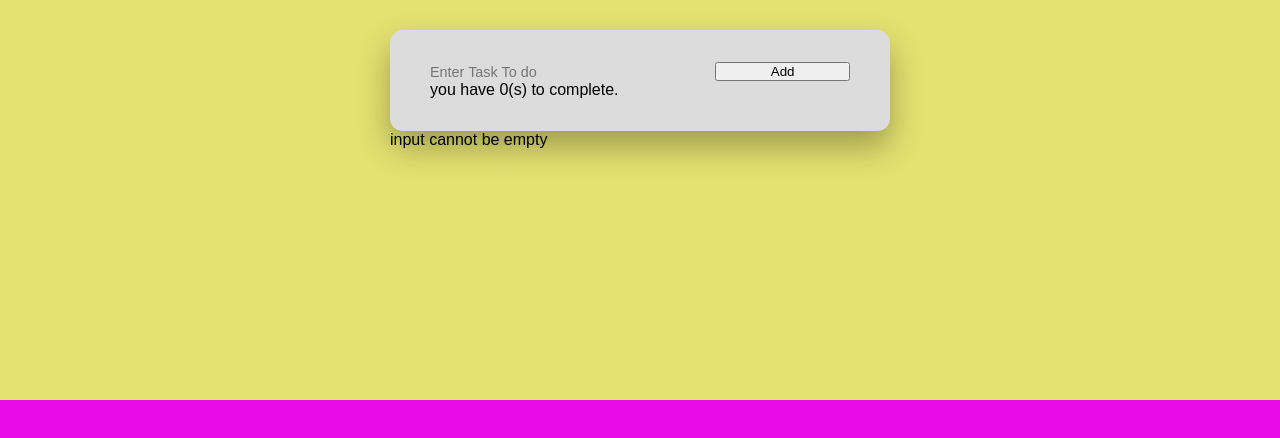
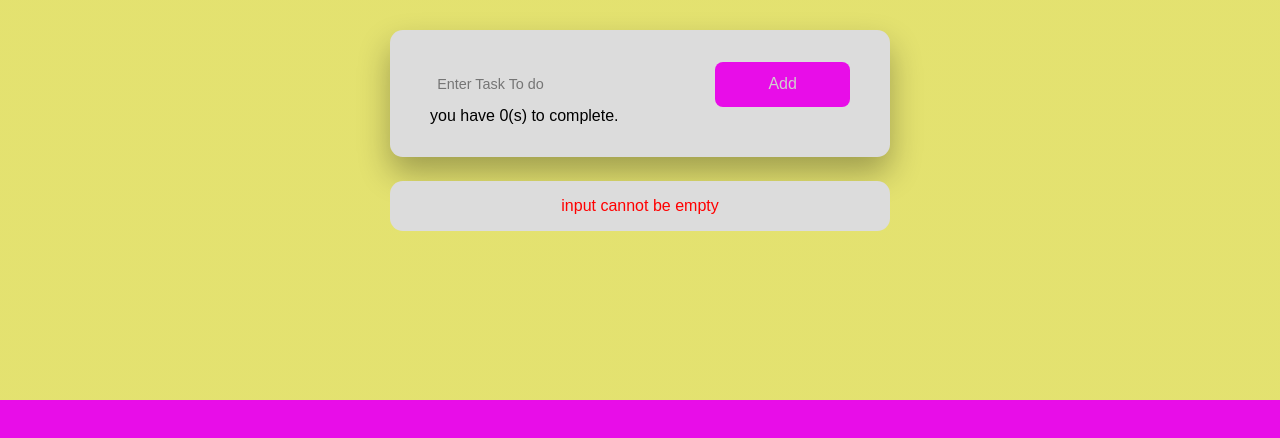
Before and after one commit to PaladuguLekhaRavali/todolist, a plain HTML site: page index.html in a window 1280 px wide. Drawn offline with Linux system fonts and the light colour scheme.

Commit message:
error message styled

```diff
--- a/styles.css
+++ b/styles.css
@@ -41,6 +41,34 @@ background: linear-gradient(#dfdd59dc 50%,#e80de8 50%);
     color:rgb(0, 0, 0);
     font-size: 0.9em;
     border: none;
-    padding:
+    padding:1em 0.5em;
 
 }
+#wrapper input:focus{
+outline: none;
+border-color: #e80de8;
+
+
+}
+#wrapper button {
+    position: relative;
+    border-radius: 0.5em;
+    font-weight: 500;
+    font-size: 1em;
+    background-color: #e80de8;
+    border: none;
+    outline: none;
+    color: rgb(209, 206, 206);
+    cursor:pointer;
+}
+#error{
+    text-align: center;
+    background-color:gainsboro;
+    color: red;
+    margin-top: 1.5em;
+    padding:1em 0;
+    border-radius: 0.8em;
+    /* display: none; */
+
+
+}
```
